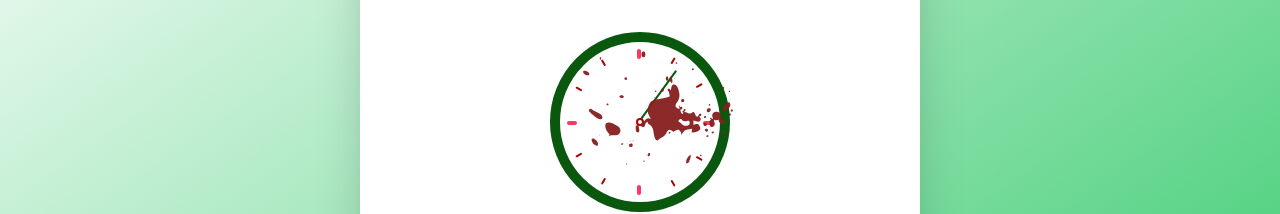
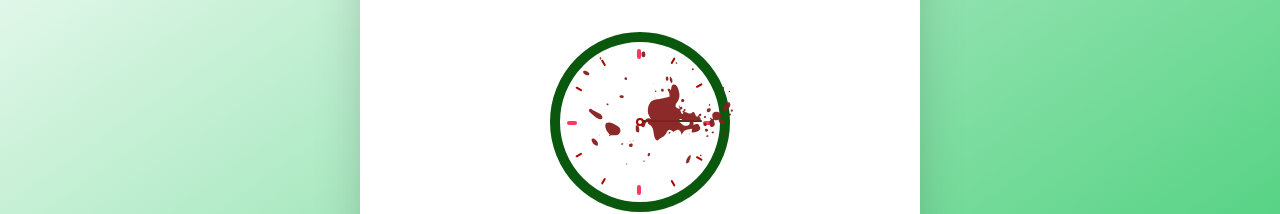
Before and after one commit to KingSit3/freelance_ypsp, a Vue app: page / in a window 1280 px wide. Shown: the part 248-462 px from the top of the page. Built offline with nearby package versions, Linux system fonts and the light colour scheme.

Commit message:
chore: update clock function

```diff
--- a/src/components/ClockComponent.vue
+++ b/src/components/ClockComponent.vue
@@ -16,33 +16,13 @@
 <script lang="ts" setup>
 import { ref, onMounted } from 'vue'
 
-const secDeg = ref(0)
-// const minDeg = ref(0)
-// const hourDeg = ref(0)
+const props = defineProps({
+  time: Object
+})
 
-const zeroPadded = (num: any) => {
-  if (num < 10) {
-    return `0${num}`
-  }
-  return num
-}
-
-const clock = () => {
-  let now = new Date()
-  // let hour = zeroPadded(now.getHours())
-  // let min = zeroPadded(now.getMinutes())
-  let sec = zeroPadded(now.getSeconds())
-  secDeg.value = (sec / 60) * 360 + 90
-  // minDeg.value = (min / 60) * 360 + (sec / 60) * 6 + 90
-  // hourDeg.value = (hour / 12) * 360 + (min / 60) * 30 + 90
-}
-const updateClock = () => {
-  setInterval(() => clock(), 1000)
-}
-
-onMounted(() => {
-  updateClock()
-})
+const secDeg = ref((props.time?.date.getSeconds() / 60) * 360 + 90)
+// const minDeg = ref((props.time?.date.getSeconds() / 60) * 360 + (sec / 60) * 6 + 90)
+// const hourDeg = ref((props.time?.date.getSeconds() / 12) * 360 + (min / 60) * 30 + 90)
 </script>
 
 <style>
--- a/src/views/HomeView.vue
+++ b/src/views/HomeView.vue
@@ -7,7 +7,7 @@
       <div class="relative">
         <img src="/logo.webp" alt="Logo" class="w-40" />
         <div class="rotate-180">
-          <ClockComponent />
+          <ClockComponent :time="time?.date" />
         </div>
         <img src="/blood.svg" alt="Blood" class="w-40 absolute bottom-6 left-7 opacity-95" />
       </div>
@@ -65,6 +65,7 @@ import ClockComponent from '@/components/ClockComponent.vue'
 import { ref, onMounted } from 'vue'
 
 interface TimeInterface {
+  date: Date
   seconds: string
   minutes: string
   hours: string
@@ -82,6 +83,7 @@ const getDistantDate = () => {
   let diff = now.getTime() - firstInvasion.getTime()
 
   return {
+    date: now,
     seconds: Math.round(diff / 1000).toString(),
     minutes: Math.round(diff / (1000 * 60)).toString(),
     hours: Math.round(diff / (1000 * 3600)).toString(),
```
